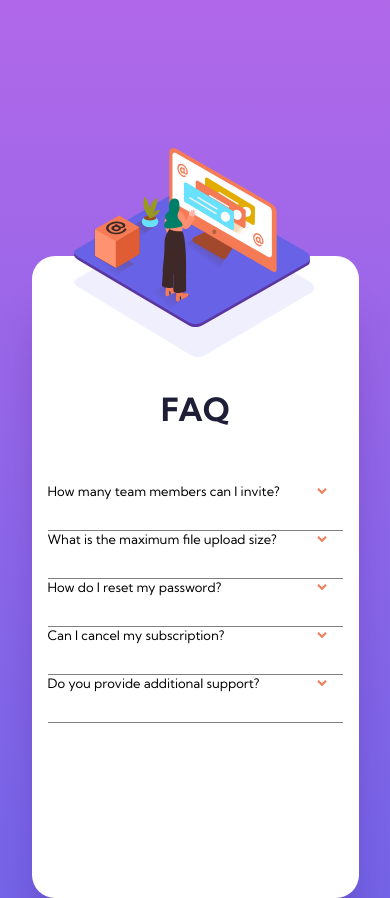
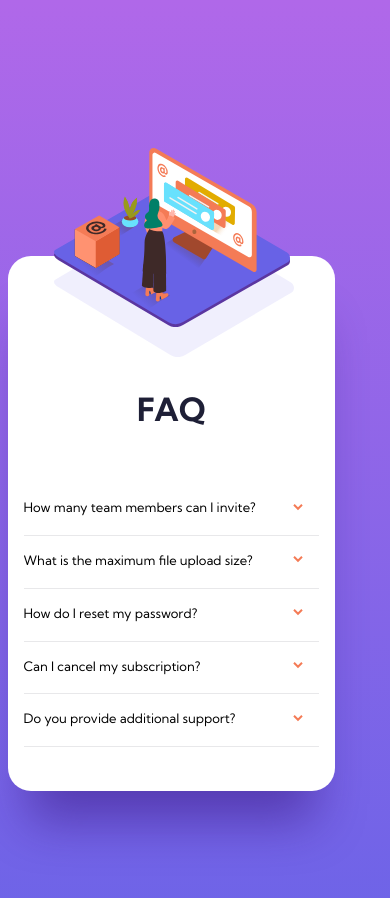
Before and after one commit to Have-Samuel/fAQ-accordion-card, a website: page index.html in a window 390 px wide. Shown: the top 898 px of the page. Drawn offline with Linux system fonts and the light colour scheme.

Commit message:
Styling mobile Version

```diff
--- a/style.css
+++ b/style.css
@@ -4,6 +4,7 @@
   padding: 0;
   margin: 0;
   box-sizing: border-box;
+  font-family: 'Kumbh Sans', sans-serif;
 }
 
 body {
@@ -14,8 +15,7 @@ body {
 }
 
 .section {
-  height: 642px;
-  margin: 0 auto;
+  height: 535px;
   width: 327px;
   border-radius: 23px;
   background: #fff;
@@ -26,7 +26,7 @@ body {
   position: absolute;
   height: 145px;
   width: 240px;
-  left: 66px;
+  left: 46px;
   top: -24px;
   background-image: url('./images/bg-pattern-mobile.svg');
   background-repeat: no-repeat;
@@ -37,7 +37,7 @@ body {
   position: absolute;
   height: 179px;
   width: 236px;
-  left: 66px;
+  left: 46px;
   top: -108px;
   background-image: url('./images/illustration-woman-online-mobile.svg');
   background-repeat: no-repeat;
@@ -62,12 +62,10 @@ h1 {
 }
 
 .qus-ans {
-  min-height: 3rem;
-  border-bottom: solid 1px gray;
-  /* width: 279px;
-  margin: 0 auto;
+  min-height: 2.3rem;
+  border-bottom: solid 1px rgba(232, 232, 234, 1);
+  margin-top: 1rem;
   position: relative;
-   */
 }
 
 .question,
@@ -97,14 +95,14 @@ h1 {
   z-index: 1;
 }
 
-.answer-text {
+/* .answer-text {
   color: black;
   padding: 1.5rem 0 0 0;
   margin: 12px 16px;
   text-decoration: none;
   display: block;
-  border-bottom: 0.1px solid black;
-}
+  border-bottom: 1px solid rgba(232, 232, 234, 1);
+} */
 
 .show {
   display: block;
```
